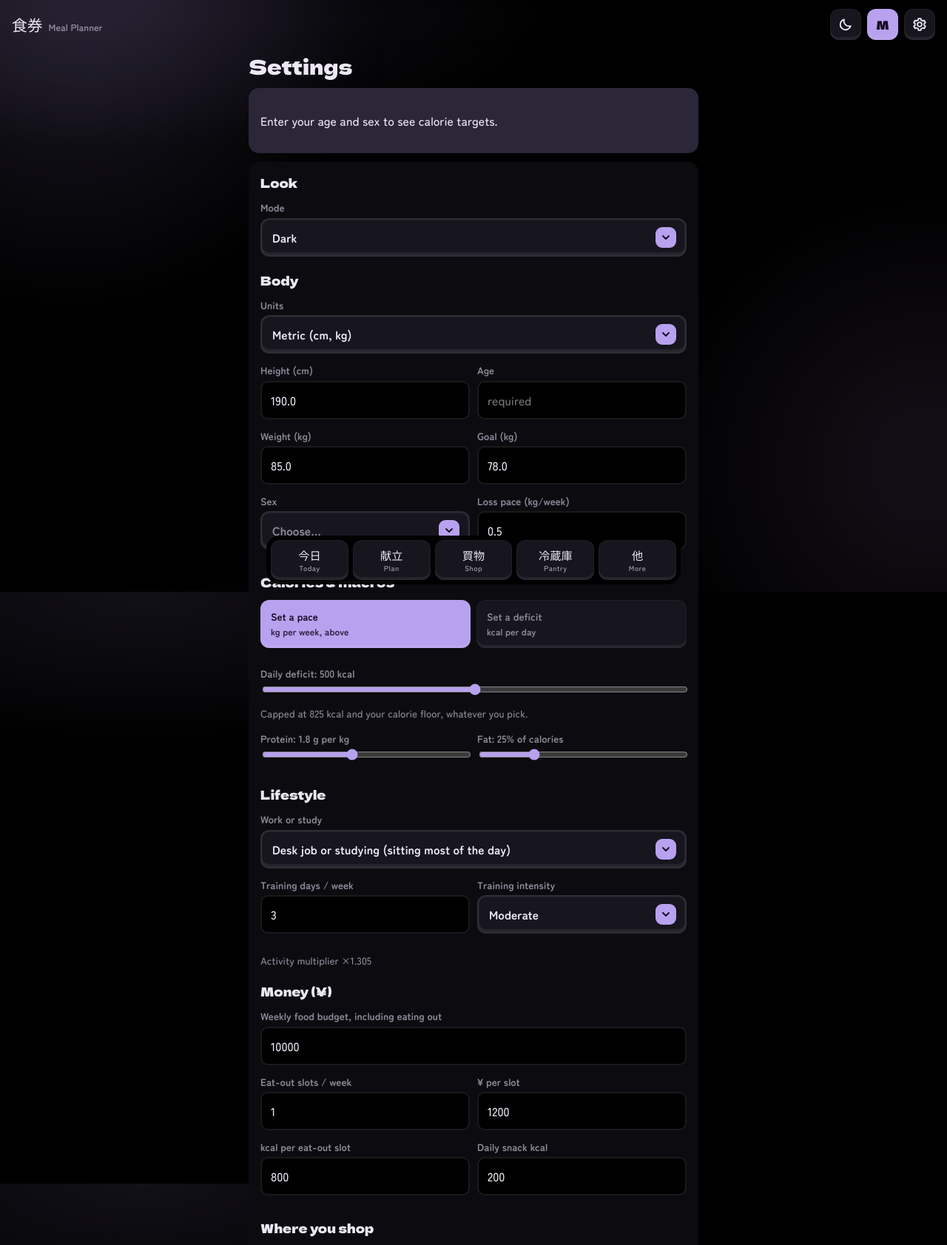
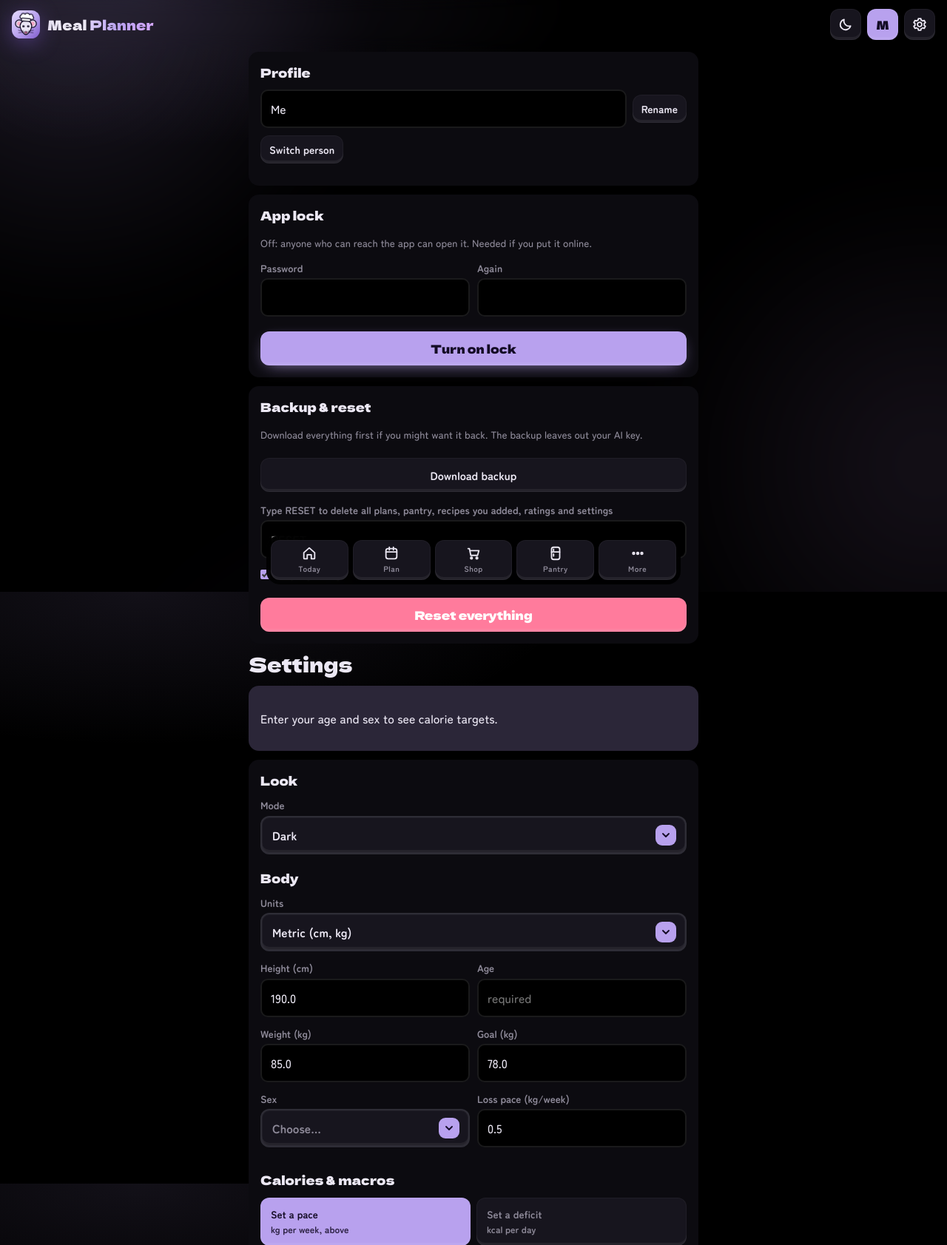
Before and after one commit to Zakede/MealPlanner, a Flask app: page /settings/ in a window 1280 px wide. Shown: the top 1683 px of the page at 74% size. Run offline with Flask 3, Linux system fonts and the light colour scheme; data comes from the database, SQL or seed files in the repository; data that the repository does not hold is empty.

Commit message:
All-English labels, rat cook logo with blink and hat wobble, icon bottom bar, settings profile card shows again

```diff
--- a/mealplanner/static/style.css
+++ b/mealplanner/static/style.css
@@ -5,7 +5,7 @@
 @font-face { font-family: "Zen Maru Gothic"; font-weight: 700; src: url("fonts/zen-maru-gothic-700-latin.woff2") format("woff2"); font-display: swap; }
 
 :root {
-  /* dark: OLED black with wisteria (藤色) */
+  /* dark: OLED black with wisteria */
   --body: #000;
   --glow: radial-gradient(70% 40% at 15% 0%, rgba(184, 161, 238, .10), transparent 65%);
   --panel: #0c0b10;
--- a/mealplanner/static/ui.css
+++ b/mealplanner/static/ui.css
@@ -155,3 +155,37 @@ body.fsel-lock { overflow: hidden; }
   .add-menu.open .add-choices > :last-child { animation-delay: .05s; }
   .rule-pick input:checked + label { animation: pick .35s var(--spring); }
 }
+
+/* ---- brand: logo tile + two-tone wordmark ---- */
+.brand { display: flex; align-items: center; gap: 10px; text-decoration: none; }
+.logo { width: 38px; height: 38px; flex: none; filter: drop-shadow(0 6px 14px rgba(127, 92, 204, .45)); }
+.brand .word { font: 400 1.15rem/1 var(--head); color: var(--ink); letter-spacing: .01em; }
+.brand .word em { font-style: normal; margin-left: 4px;
+  background: linear-gradient(100deg, var(--fuji-light), var(--fuji) 45%, var(--seal)); -webkit-background-clip: text; background-clip: text; color: transparent; }
+@media (max-width: 360px) { .brand .word em { display: none; } }
+
+/* ---- bottom bar icons ---- */
+nav.bottom a .ico { width: 22px; height: 22px; margin-bottom: 2px; }
+nav.bottom a span { font-size: .66rem; }
+
+/* ---- activity icons ---- */
+.act-mark .ico { width: 14px; height: 14px; stroke-width: 2.4; }
+.act-kinds i .ico { width: 16px; height: 16px; stroke-width: 2.3; }
+
+@media (prefers-reduced-motion: no-preference) {
+  /* the rat cook: blinks, twitches its whiskers, and its hat wobbles now and then */
+  .logo .eyes { transform-box: fill-box; transform-origin: center; animation: blink 4.5s infinite; }
+  @keyframes blink { 0%, 92%, 100% { transform: scaleY(1); } 95% { transform: scaleY(.1); } }
+  .logo .whiskers { transform-box: fill-box; transform-origin: center; animation: twitch 3.2s ease-in-out infinite; }
+  @keyframes twitch { 0%, 80%, 100% { transform: none; } 85% { transform: translateY(-.6px) rotate(-2deg); } 90% { transform: translateY(.4px) rotate(2deg); } }
+  .logo .hat { transform-box: fill-box; transform-origin: 50% 100%; animation: hat 6s var(--spring) infinite 1s; }
+  @keyframes hat { 0%, 88%, 100% { transform: none; } 92% { transform: rotate(-9deg) translateY(-1px); } 96% { transform: rotate(5deg); } }
+  .logo .ear { transform-box: fill-box; transform-origin: center; }
+  .brand:hover .logo .el { animation: ear-l .5s var(--spring); }
+  .brand:hover .logo .er { animation: ear-r .5s var(--spring); }
+  @keyframes ear-l { 40% { transform: rotate(-14deg) scale(1.08); } }
+  @keyframes ear-r { 40% { transform: rotate(14deg) scale(1.08); } }
+  .brand:hover .logo { animation: logo-bob .6s var(--spring); }
+  @keyframes logo-bob { 40% { transform: rotate(-8deg) scale(1.08); } }
+  nav.bottom a.active .ico { animation: wiggle .5s var(--spring) .1s; }
+}
--- /dev/null
+++ b/mealplanner/templates/_logo.html
@@ -0,0 +1,26 @@
+{# Rat cook: round ears, chef's toque, whiskers, on the wisteria tile. #}
+<svg class="logo" viewBox="0 0 40 40" aria-hidden="true">
+  <defs>
+    <linearGradient id="logo-g" x1="0" y1="0" x2="1" y2="1">
+      <stop offset="0" stop-color="#e6dcff"/><stop offset=".55" stop-color="#b8a1ee"/><stop offset="1" stop-color="#7f5ccc"/>
+    </linearGradient>
+  </defs>
+  <rect width="40" height="40" rx="12" fill="url(#logo-g)"/>
+  <g stroke="#140c26" stroke-width="1.3" stroke-linejoin="round">
+    <g class="ear el"><circle cx="10.5" cy="19" r="5.4" fill="#d8d0e6"/><circle cx="10.5" cy="19" r="2.9" fill="#f5a9c4" stroke="none"/></g>
+    <g class="ear er"><circle cx="29.5" cy="19" r="5.4" fill="#d8d0e6"/><circle cx="29.5" cy="19" r="2.9" fill="#f5a9c4" stroke="none"/></g>
+    <path d="M20 14.5c6.6 0 9.6 5.6 7.6 11.2C26.2 29.7 22.6 34.6 20 34.6s-6.2-4.9-7.6-8.9C10.4 20.1 13.4 14.5 20 14.5z" fill="#ebe5f5"/>
+    <g class="hat">
+      <path d="M13.6 12.6c-2.6-.3-3.6-3.9-1-5.2.6-2.8 4-3.6 5.6-1.6 1.2-2.6 5.4-2.6 6.4.2 1.8-1.8 5-.6 4.8 2 2.2 1.4 1.2 4.6-1.2 4.6z" fill="#fff"/>
+      <rect x="13.4" y="11.6" width="13.2" height="4" rx="1.4" fill="#fff"/>
+    </g>
+  </g>
+  <g class="eyes" fill="#140c26">
+    <circle cx="16.6" cy="22.6" r="1.6"/><circle cx="23.4" cy="22.6" r="1.6"/>
+  </g>
+  <circle cx="17.1" cy="22" r=".5" fill="#fff"/><circle cx="23.9" cy="22" r=".5" fill="#fff"/>
+  <g class="whiskers" stroke="#140c26" stroke-width=".9" stroke-linecap="round" opacity=".75">
+    <path d="M16.6 29.4 9.4 28.2M16.8 30.8 9.8 31.8"/><path d="M23.4 29.4 30.6 28.2M23.2 30.8 30.2 31.8"/>
+  </g>
+  <ellipse cx="20" cy="31.6" rx="2" ry="1.5" fill="#f27aa0" stroke="#140c26" stroke-width="1"/>
+</svg>
--- a/mealplanner/templates/base.html
+++ b/mealplanner/templates/base.html
@@ -3,6 +3,7 @@
 <head>
   <meta charset="utf-8">
   <meta name="viewport" content="width=device-width, initial-scale=1, viewport-fit=cover">
+  <link rel="icon" href="{{ url_for('static', filename='logo.svg') }}" type="image/svg+xml">
   <meta name="theme-color" content="{{ '#f8f5fd' if ui.mode == 'light' else '#000000' }}">
   <title>{% block title %}Meal Planner{% endblock %}</title>
   <link rel="preload" href="{{ url_for('static', filename='fonts/dela-gothic-one-latin.woff2') }}" as="font" type="font/woff2" crossorigin>
@@ -17,7 +18,7 @@
   <div class="loadbar" aria-hidden="true"></div>
 
   <header class="top">
-    <a class="brand" href="{{ url_for('main.home') }}">食券<small>Meal Planner</small></a>
+    <a class="brand" href="{{ url_for('main.home') }}" aria-label="Meal Planner home">{% include "_logo.html" %}<span class="word">Meal<em>Planner</em></span></a>
     <span style="display:flex;gap:8px">
       <button type="button" class="top-link theme-btn" data-theme-toggle data-url="{{ url_for('settings.mode') }}" aria-label="Switch light or dark">{{ icon('moon', 'i-moon') }}{{ icon('sun', 'i-sun') }}</button>
       {% if request.endpoint not in ('auth.login', 'people.pick') %}
@@ -37,12 +38,12 @@
 
   {% if request.endpoint not in ('auth.login', 'people.pick') and request.blueprint != 'setup' %}
   <nav class="bottom" aria-label="Main">
-    {% for endpoint, jp, label in [('main.home', '今日', 'Today'), ('plan.week', '献立', 'Plan'),
-                                   ('plan.shopping', '買物', 'Shop'), ('pantry.index', '冷蔵庫', 'Pantry'),
-                                   ('main.more', '他', 'More')] if has_endpoint(endpoint) %}
+    {% for endpoint, ico, label in [('main.home', 'home', 'Today'), ('plan.week', 'plan', 'Plan'),
+                                   ('plan.shopping', 'cart', 'Shop'), ('pantry.index', 'pantry', 'Pantry'),
+                                   ('main.more', 'more', 'More')] if has_endpoint(endpoint) %}
       {% set bp = endpoint.split('.')[0] %}
       {% set on = request.endpoint == endpoint or (bp not in ('main', 'plan') and request.blueprint == bp) or (endpoint == 'plan.week' and request.endpoint in ('plan.week', 'plan.add')) %}
-      <a href="{{ url_for(endpoint) }}" class="{{ 'active' if on }}" {% if on %}aria-current="page"{% endif %}><b>{{ jp }}</b><span>{{ label }}</span></a>
+      <a href="{{ url_for(endpoint) }}" class="{{ 'active' if on }}" {% if on %}aria-current="page"{% endif %}>{{ icon(ico) }}<span>{{ label }}</span></a>
     {% endfor %}
   </nav>
   {% endif %}
--- a/mealplanner/templates/cook.html
+++ b/mealplanner/templates/cook.html
@@ -55,7 +55,7 @@
 <div class="actions" style="margin-top:10px">
   <form method="post" action="{{ url_for('plan.toggle_replace', meal_id=meal.id) }}">
     <input type="hidden" name="flag" value="{{ 0 if meal.replace_flag else 1 }}">
-    <button class="btn gold small">{{ 'Keep it' if meal.replace_flag else '替 Swap' }}</button>
+    <button class="btn gold small">{{ 'Keep it' if meal.replace_flag else 'Swap' }}</button>
   </form>
   <form method="post" action="{{ url_for('cook.skip', meal_id=meal.id) }}"><button class="btn secondary small">Skip</button></form>
   <form method="post" action="{{ url_for('recipes.pref', recipe_id=r.id) }}"><input type="hidden" name="status" value="favorite"><button class="btn secondary small" aria-label="Favourite">♥</button></form>
--- a/mealplanner/templates/cook_now.html
+++ b/mealplanner/templates/cook_now.html
@@ -1,7 +1,7 @@
 {% extends "base.html" %}
 {% block title %}Cook now · Meal Planner{% endblock %}
 {% block content %}
-<h1 class="rise">What can I make now?<span class="jp">今すぐ</span></h1>
+<h1 class="rise">What can I make now?</h1>
 <p class="muted">Recipes your pantry covers for one serving. Ones that use food expiring soon come first.</p>
 {% if options %}
 <div class="keys">
--- a/mealplanner/templates/log.html
+++ b/mealplanner/templates/log.html
@@ -1,7 +1,7 @@
 {% extends "base.html" %}
 {% block title %}Log food · Meal Planner{% endblock %}
 {% block content %}
-<h1 class="rise">Log food<span class="jp">食べた</span></h1>
+<h1 class="rise">Log food</h1>
 <p class="muted">Anything you ate that wasn't in the plan. It counts toward today and your budget.</p>
 
 <div class="seg-tabs" role="tablist">
--- a/mealplanner/templates/login.html
+++ b/mealplanner/templates/login.html
@@ -3,7 +3,7 @@
 {% block content %}
 <div class="plate" style="margin-top:12vh">
   <form method="post" class="form" style="grid-column: 1 / -1">
-    <h1 style="margin:0 0 12px">{{ me.name }}<span class="jp">食券</span></h1>
+    <h1 style="margin:0 0 12px">{{ me.name }}</h1>
     <label for="password">Password</label>
     <input id="password" name="password" type="password" autocomplete="current-password" autofocus required>
     <button class="btn wide">Open</button>
--- a/mealplanner/templates/pantry/food_edit.html
+++ b/mealplanner/templates/pantry/food_edit.html
@@ -3,7 +3,7 @@
 {% block content %}
 <h1>{{ food.name or 'New food' }}</h1>
 <form method="post" class="card form" id="food-form">
-  <label>Name<input name="name" value="{{ food.name or request.args.get('name', '') }}" required placeholder="e.g. ground beef, 豚ひき肉"></label>
+  <label>Name<input name="name" value="{{ food.name or request.args.get('name', '') }}" required placeholder="e.g. ground beef"></label>
   <div class="guess-row">
     <button type="button" class="btn secondary small" data-guess>✦ Fill in for me</button>
     <span class="muted small" data-guess-status>No idea of the numbers? Tap this, or just save: blanks get estimated.</span>
--- a/mealplanner/templates/people.html
+++ b/mealplanner/templates/people.html
@@ -1,7 +1,7 @@
 {% extends "base.html" %}
 {% block title %}Who's eating? · Meal Planner{% endblock %}
 {% block content %}
-<h1 class="rise" style="margin-top:6vh">Who's eating?<span class="jp">誰の献立</span></h1>
+<h1 class="rise" style="margin-top:6vh">Who's eating?</h1>
 <div class="keys">
   {% for p in everyone %}
   <form method="post" action="{{ url_for('people.use', pid=p.id) }}" style="display:contents">
--- a/mealplanner/templates/plan/day.html
+++ b/mealplanner/templates/plan/day.html
@@ -1,7 +1,7 @@
 {% extends "base.html" %}
 {% block title %}{{ on.strftime('%A') }} · Meal Planner{% endblock %}
 {% block content %}
-<h1>{{ on.strftime('%A') }}<span class="jp">{{ on.month }}月{{ on.day }}日</span></h1>
+<h1>{{ on.strftime('%A') }}</h1>
 <p class="muted">Tell the app what this day looks like. This day and the rest of the week re-plan around it.</p>
 {% if target %}<div class="plate"><div><span class="lbl">Target for this day</span><span class="num-big" style="font-size:2.2rem">{{ target.kcal_target }}<small style="font: 700 .9rem var(--text)"> kcal · {{ target.protein_target }} g protein</small></span></div></div>{% endif %}
 
--- a/mealplanner/templates/progress.html
+++ b/mealplanner/templates/progress.html
@@ -1,7 +1,7 @@
 {% extends "base.html" %}
 {% block title %}Progress · Meal Planner{% endblock %}
 {% block content %}
-<h1 class="rise">Progress<span class="jp">記録</span></h1>
+<h1 class="rise">Progress</h1>
 
 <div class="plate rise" style="--i:1">
   <div>
@@ -9,7 +9,7 @@
     <span class="num-big">{{ latest }}<small style="font: 700 1rem var(--text)"> kg</small></span>
   </div>
   {% if change is not none %}
-  <div class="stamp" style="border-color: var(--jade); color: var(--jade)">7日<b>{{ '%+.1f'|format(change) }} kg</b></div>
+  <div class="stamp" style="border-color: var(--jade); color: var(--jade)">7 days<b>{{ '%+.1f'|format(change) }} kg</b></div>
   {% endif %}
   <form method="post" class="bars" style="grid-template-columns: minmax(0, 1fr) auto; align-items: end">
     <label class="lbl" for="kg">Today's weight</label><span></span>
--- a/mealplanner/templates/settings.html
+++ b/mealplanner/templates/settings.html
@@ -1,6 +1,8 @@
 {% extends "base.html" %}
-{% block title %}Settings · Meal Planner<div class="card" id="profile">
-  <h2>Profile<span class="jp">{{ me.name }}</span></h2>
+{% block title %}Settings · Meal Planner{% endblock %}
+{% block content %}
+<div class="card" id="profile">
+  <h2>Profile</h2>
   <form method="post" action="{{ url_for('people.rename', pid=me.id) }}" class="form chip-entry">
     <input name="name" value="{{ me.name }}" maxlength="30" aria-label="Profile name">
     <button class="btn small secondary">Rename</button>
@@ -49,8 +51,7 @@
   </form>
 </div>
 <datalist id="food-suggest">{% for f in food_names %}<option value="{{ f }}">{% endfor %}</datalist>
-{% endblock %}
-{% block content %}
+
 {% set imp = s.units == 'imperial' %}
 <h1>Settings</h1>
 
@@ -184,7 +185,7 @@
   <button class="btn wide" type="submit">Save</button>
 </form>
 <div class="card" id="profile">
-  <h2>Profile<span class="jp">{{ me.name }}</span></h2>
+  <h2>Profile</h2>
   <form method="post" action="{{ url_for('people.rename', pid=me.id) }}" class="form chip-entry">
     <input name="name" value="{{ me.name }}" maxlength="30" aria-label="Profile name">
     <button class="btn small secondary">Rename</button>
--- a/mealplanner/templates/spending.html
+++ b/mealplanner/templates/spending.html
@@ -31,7 +31,7 @@
 {% endif %}
 
 <div class="card">
-  <h2>What the app learned<span class="jp">学習</span></h2>
+  <h2>What the app learned</h2>
   {% if model.observations %}
   <p class="muted small">From {{ model.observations }} price{{ 's' if model.observations != 1 }} you paid. Recent ones count more.</p>
   <div class="line" style="margin:8px 0"><span>Your prices overall</span>
```
Also changed, not shown: mealplanner/templates/home.html (+9 -9 lines), mealplanner/templates/plan/shopping.html (+5 -5 lines), mealplanner/templates/plan/week.html (+14 -13 lines), mealplanner/templates/recipes/boosters.html (+4 -4 lines), tests/test_lock_shop.py (+1 -1 lines), mealplanner/static/logo.svg (added).
